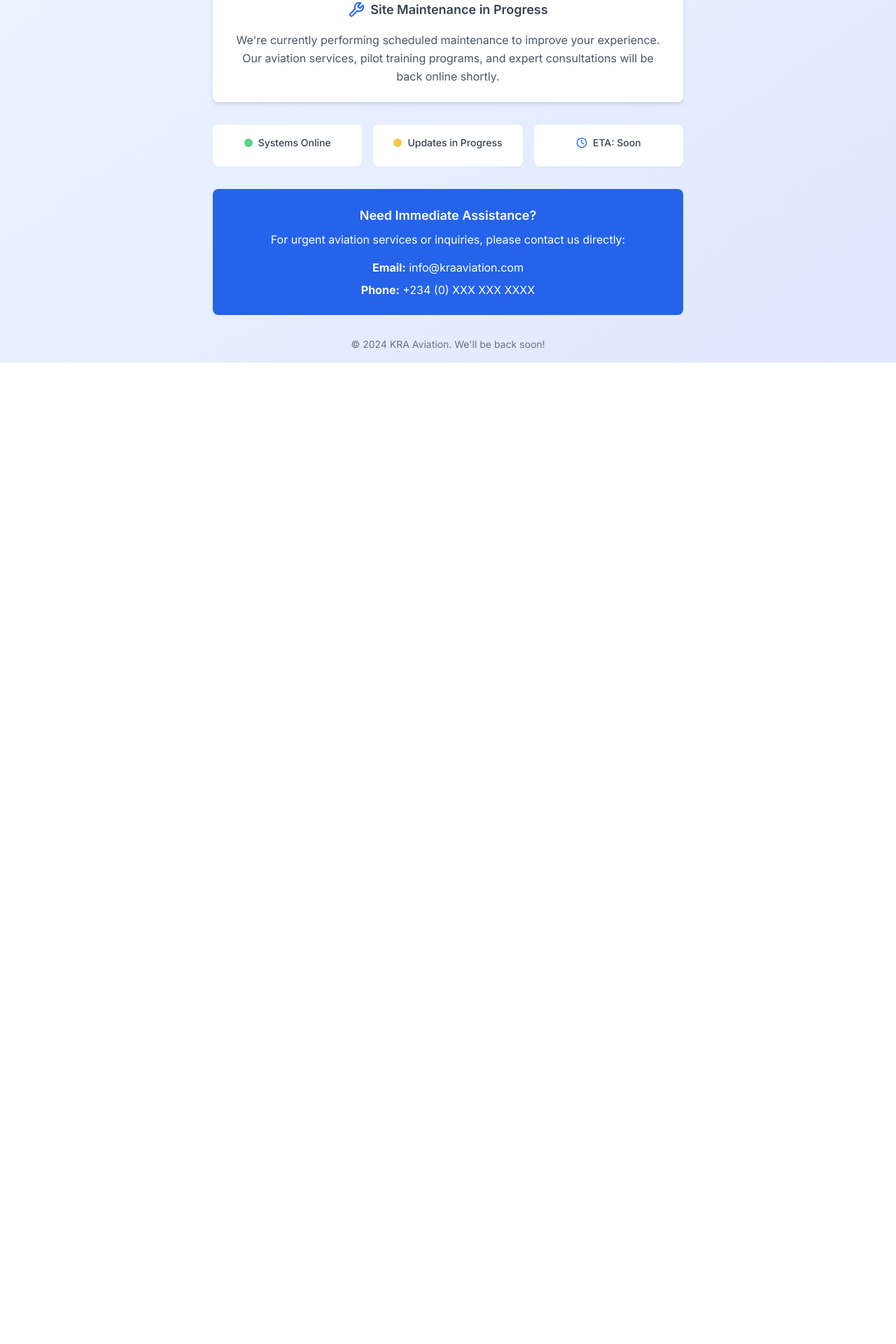
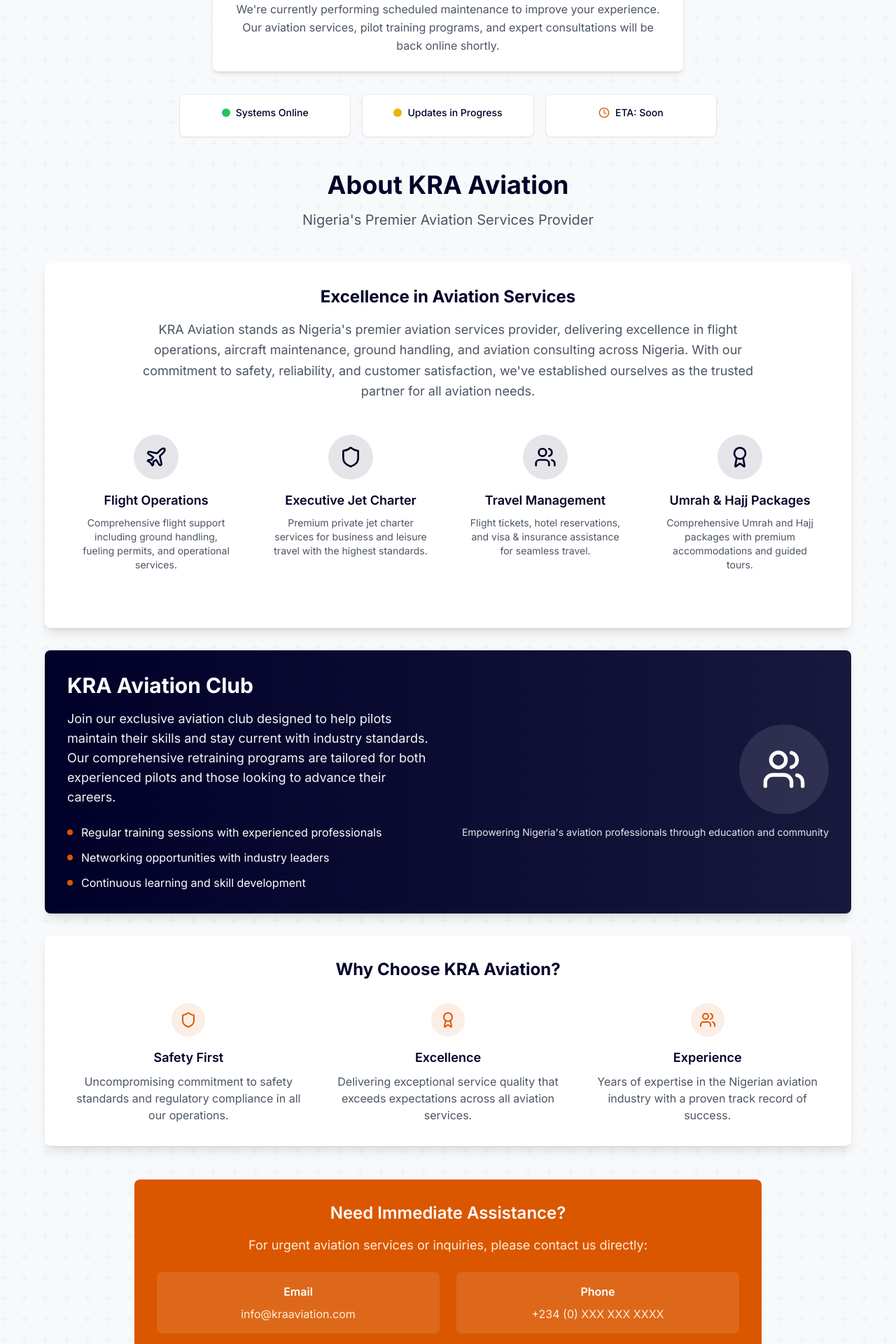
Before and after one commit to AliyuYahaya/kra-aviation, a Next.js app: page / in a window 1280 px wide. Shown: the part 400-2320 px from the top of the page at 70% size. Before the commit the page ends 918 px from the top, so only its background shows below. Built offline with nearby package versions, Linux system fonts and the light colour scheme.

Commit message:
maintenace 2

```diff
--- a/components/maintenance-mode.tsx
+++ b/components/maintenance-mode.tsx
@@ -1,20 +1,22 @@
 import React from 'react'
-import { Wrench, Plane, Clock } from 'lucide-react'
+import { Wrench, Plane, Clock, Shield, Users, Award, ArrowRight } from 'lucide-react'
 
 const MaintenanceMode = () => {
   return (
-    <div className="min-h-screen bg-gradient-to-br from-blue-50 to-indigo-100 flex items-center justify-center p-4">
-      <div className="text-center max-w-2xl mx-auto">
+    <div className="min-h-screen bg-gray-50 hero-pattern">
+      <div className="container mx-auto px-4 py-8">
+        {/* Header Section */}
+        <div className="text-center mb-12">
           {/* Animated plane icon */}
           <div className="relative mb-8">
-          <div className="absolute inset-0 bg-blue-200 rounded-full w-32 h-32 mx-auto animate-pulse opacity-30"></div>
-          <div className="relative bg-white rounded-full w-32 h-32 mx-auto flex items-center justify-center shadow-lg">
-            <Plane className="w-16 h-16 text-blue-600 animate-bounce" />
+            <div className="absolute inset-0 bg-secondary/20 rounded-full w-32 h-32 mx-auto animate-pulse"></div>
+            <div className="relative bg-white rounded-full w-32 h-32 mx-auto flex items-center justify-center shadow-lg border-4 border-secondary/20">
+              <Plane className="w-16 h-16 text-secondary animate-bounce" />
             </div>
           </div>
 
           {/* Main heading */}
-        <h1 className="text-4xl md:text-6xl font-bold text-gray-800 mb-4">
+          <h1 className="text-4xl md:text-6xl font-bold text-primary mb-4">
             We're Taking Off Soon!
           </h1>
 
@@ -24,10 +26,10 @@ const MaintenanceMode = () => {
           </h2>
 
           {/* Description */}
-        <div className="bg-white rounded-lg shadow-md p-6 mb-8">
+          <div className="bg-white rounded-lg shadow-md p-6 mb-8 max-w-2xl mx-auto">
             <div className="flex items-center justify-center mb-4">
-            <Wrench className="w-6 h-6 text-blue-600 mr-2" />
-            <span className="text-lg font-semibold text-gray-700">Site Maintenance in Progress</span>
+              <Wrench className="w-6 h-6 text-secondary mr-2" />
+              <span className="text-lg font-semibold text-primary">Site Maintenance in Progress</span>
             </div>
             <p className="text-gray-600 leading-relaxed">
               We're currently performing scheduled maintenance to improve your experience.
@@ -36,40 +38,192 @@ const MaintenanceMode = () => {
           </div>
 
           {/* Status indicators */}
-        <div className="grid grid-cols-1 md:grid-cols-3 gap-4 mb-8">
-          <div className="bg-white rounded-lg p-4 shadow-sm">
+          <div className="grid grid-cols-1 md:grid-cols-3 gap-4 mb-12 max-w-3xl mx-auto">
+            <div className="bg-white rounded-lg p-4 shadow-sm border border-gray-200">
               <div className="flex items-center justify-center mb-2">
                 <div className="w-3 h-3 bg-green-500 rounded-full animate-pulse mr-2"></div>
-              <span className="text-sm font-medium text-gray-700">Systems Online</span>
+                <span className="text-sm font-medium text-primary">Systems Online</span>
               </div>
             </div>
-          <div className="bg-white rounded-lg p-4 shadow-sm">
+            <div className="bg-white rounded-lg p-4 shadow-sm border border-gray-200">
               <div className="flex items-center justify-center mb-2">
                 <div className="w-3 h-3 bg-yellow-500 rounded-full animate-pulse mr-2"></div>
-              <span className="text-sm font-medium text-gray-700">Updates in Progress</span>
+                <span className="text-sm font-medium text-primary">Updates in Progress</span>
               </div>
             </div>
-          <div className="bg-white rounded-lg p-4 shadow-sm">
+            <div className="bg-white rounded-lg p-4 shadow-sm border border-gray-200">
               <div className="flex items-center justify-center mb-2">
-              <Clock className="w-4 h-4 text-blue-600 mr-2" />
-              <span className="text-sm font-medium text-gray-700">ETA: Soon</span>
+                <Clock className="w-4 h-4 text-secondary mr-2" />
+                <span className="text-sm font-medium text-primary">ETA: Soon</span>
+              </div>
+            </div>
+          </div>
+        </div>
+
+        {/* About Us Section */}
+        <div className="max-w-6xl mx-auto mb-12">
+          <div className="text-center mb-12">
+            <h2 className="text-3xl md:text-4xl font-bold text-primary mb-4">About KRA Aviation</h2>
+            <p className="text-xl text-gray-600 max-w-3xl mx-auto">
+              Nigeria's Premier Aviation Services Provider
+            </p>
+          </div>
+
+          {/* Company Overview */}
+          <div className="bg-white rounded-lg shadow-lg p-8 mb-8">
+            <div className="text-center mb-8">
+              <h3 className="text-2xl font-bold text-primary mb-4">Excellence in Aviation Services</h3>
+              <p className="text-lg text-gray-600 leading-relaxed max-w-4xl mx-auto">
+                KRA Aviation stands as Nigeria's premier aviation services provider, delivering excellence in flight operations,
+                aircraft maintenance, ground handling, and aviation consulting across Nigeria. With our commitment to safety,
+                reliability, and customer satisfaction, we've established ourselves as the trusted partner for all aviation needs.
+              </p>
+            </div>
+
+            {/* Services Grid */}
+            <div className="grid grid-cols-1 md:grid-cols-2 lg:grid-cols-4 gap-6 mb-8">
+              {/* Flight Operations */}
+              <div className="text-center p-4">
+                <div className="h-16 w-16 rounded-full bg-primary/10 flex items-center justify-center mb-4 mx-auto">
+                  <Plane className="h-8 w-8 text-primary" />
+                </div>
+                <h4 className="text-lg font-semibold text-primary mb-2">Flight Operations</h4>
+                <p className="text-gray-600 text-sm">
+                  Comprehensive flight support including ground handling, fueling permits, and operational services.
+                </p>
+              </div>
+
+              {/* Executive Jet Charter */}
+              <div className="text-center p-4">
+                <div className="h-16 w-16 rounded-full bg-primary/10 flex items-center justify-center mb-4 mx-auto">
+                  <Shield className="h-8 w-8 text-primary" />
+                </div>
+                <h4 className="text-lg font-semibold text-primary mb-2">Executive Jet Charter</h4>
+                <p className="text-gray-600 text-sm">
+                  Premium private jet charter services for business and leisure travel with the highest standards.
+                </p>
+              </div>
+
+              {/* Travel Management */}
+              <div className="text-center p-4">
+                <div className="h-16 w-16 rounded-full bg-primary/10 flex items-center justify-center mb-4 mx-auto">
+                  <Users className="h-8 w-8 text-primary" />
+                </div>
+                <h4 className="text-lg font-semibold text-primary mb-2">Travel Management</h4>
+                <p className="text-gray-600 text-sm">
+                  Flight tickets, hotel reservations, and visa & insurance assistance for seamless travel.
+                </p>
+              </div>
+
+              {/* Umrah & Hajj Packages */}
+              <div className="text-center p-4">
+                <div className="h-16 w-16 rounded-full bg-primary/10 flex items-center justify-center mb-4 mx-auto">
+                  <Award className="h-8 w-8 text-primary" />
+                </div>
+                <h4 className="text-lg font-semibold text-primary mb-2">Umrah & Hajj Packages</h4>
+                <p className="text-gray-600 text-sm">
+                  Comprehensive Umrah and Hajj packages with premium accommodations and guided tours.
+                </p>
+              </div>
+            </div>
+          </div>
+
+          {/* KRA Aviation Club Highlight */}
+          <div className="bg-gradient-to-r from-primary to-primary/90 rounded-lg shadow-lg p-8 text-white mb-8">
+            <div className="grid grid-cols-1 lg:grid-cols-2 gap-8 items-center">
+              <div>
+                <h3 className="text-2xl md:text-3xl font-bold mb-4">KRA Aviation Club</h3>
+                <p className="text-lg mb-6 text-gray-100">
+                  Join our exclusive aviation club designed to help pilots maintain their skills and stay current with
+                  industry standards. Our comprehensive retraining programs are tailored for both experienced pilots and
+                  those looking to advance their careers.
+                </p>
+                <div className="space-y-3">
+                  <div className="flex items-center">
+                    <div className="w-2 h-2 bg-secondary rounded-full mr-3"></div>
+                    <span>Regular training sessions with experienced professionals</span>
+                  </div>
+                  <div className="flex items-center">
+                    <div className="w-2 h-2 bg-secondary rounded-full mr-3"></div>
+                    <span>Networking opportunities with industry leaders</span>
+                  </div>
+                  <div className="flex items-center">
+                    <div className="w-2 h-2 bg-secondary rounded-full mr-3"></div>
+                    <span>Continuous learning and skill development</span>
+                  </div>
+                </div>
+              </div>
+              <div className="text-center lg:text-right">
+                <div className="inline-flex items-center justify-center w-32 h-32 bg-white/10 rounded-full mb-4">
+                  <Users className="w-16 h-16 text-white" />
+                </div>
+                <p className="text-sm text-gray-200">
+                  Empowering Nigeria's aviation professionals through education and community
+                </p>
+              </div>
+            </div>
+          </div>
+
+          {/* Why Choose KRA Aviation */}
+          <div className="bg-white rounded-lg shadow-lg p-8">
+            <h3 className="text-2xl font-bold text-primary text-center mb-8">Why Choose KRA Aviation?</h3>
+            <div className="grid grid-cols-1 md:grid-cols-3 gap-6">
+              <div className="text-center">
+                <div className="h-12 w-12 rounded-full bg-secondary/10 flex items-center justify-center mb-4 mx-auto">
+                  <Shield className="h-6 w-6 text-secondary" />
+                </div>
+                <h4 className="text-lg font-semibold text-primary mb-2">Safety First</h4>
+                <p className="text-gray-600">
+                  Uncompromising commitment to safety standards and regulatory compliance in all our operations.
+                </p>
+              </div>
+              <div className="text-center">
+                <div className="h-12 w-12 rounded-full bg-secondary/10 flex items-center justify-center mb-4 mx-auto">
+                  <Award className="h-6 w-6 text-secondary" />
+                </div>
+                <h4 className="text-lg font-semibold text-primary mb-2">Excellence</h4>
+                <p className="text-gray-600">
+                  Delivering exceptional service quality that exceeds expectations across all aviation services.
+                </p>
+              </div>
+              <div className="text-center">
+                <div className="h-12 w-12 rounded-full bg-secondary/10 flex items-center justify-center mb-4 mx-auto">
+                  <Users className="h-6 w-6 text-secondary" />
+                </div>
+                <h4 className="text-lg font-semibold text-primary mb-2">Experience</h4>
+                <p className="text-gray-600">
+                  Years of expertise in the Nigerian aviation industry with a proven track record of success.
+                </p>
+              </div>
             </div>
           </div>
         </div>
 
         {/* Contact information */}
-        <div className="bg-blue-600 text-white rounded-lg p-6">
-          <h3 className="text-lg font-semibold mb-2">Need Immediate Assistance?</h3>
-          <p className="mb-4">For urgent aviation services or inquiries, please contact us directly:</p>
-          <div className="space-y-2">
-            <p><strong>Email:</strong> info@kraaviation.com</p>
-            <p><strong>Phone:</strong> +234 (0) XXX XXX XXXX</p>
+        <div className="bg-secondary text-white rounded-lg p-8 max-w-4xl mx-auto">
+          <div className="text-center">
+            <h3 className="text-2xl font-semibold mb-4">Need Immediate Assistance?</h3>
+            <p className="text-lg mb-6 text-orange-100">
+              For urgent aviation services or inquiries, please contact us directly:
+            </p>
+            <div className="grid grid-cols-1 md:grid-cols-2 gap-6 text-center">
+              <div className="bg-white/10 rounded-lg p-4">
+                <h4 className="font-semibold mb-2">Email</h4>
+                <p className="text-orange-100">info@kraaviation.com</p>
+              </div>
+              <div className="bg-white/10 rounded-lg p-4">
+                <h4 className="font-semibold mb-2">Phone</h4>
+                <p className="text-orange-100">+234 (0) XXX XXX XXXX</p>
+              </div>
+            </div>
           </div>
         </div>
 
         {/* Footer */}
-        <div className="mt-8 text-sm text-gray-500">
-          <p>&copy; 2024 KRA Aviation. We'll be back soon!</p>
+        <div className="mt-12 text-center text-gray-500">
+          <p className="text-lg font-medium text-primary mb-2">KRA Aviation</p>
+          <p className="text-sm">&copy; 2024 KRA Aviation. Nigeria's Premier Aviation Services Provider.</p>
+          <p className="text-sm mt-1">We'll be back soon with enhanced services!</p>
         </div>
       </div>
     </div>
```
Lines whose indentation alone changed are shown as unchanged.
